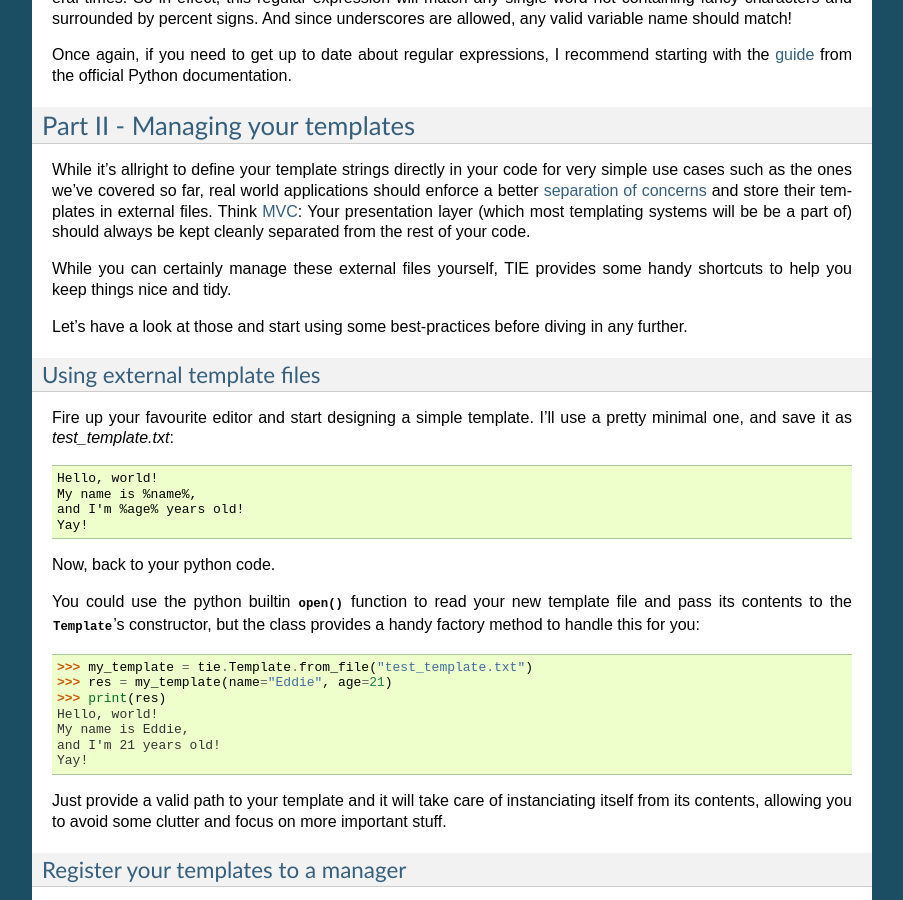
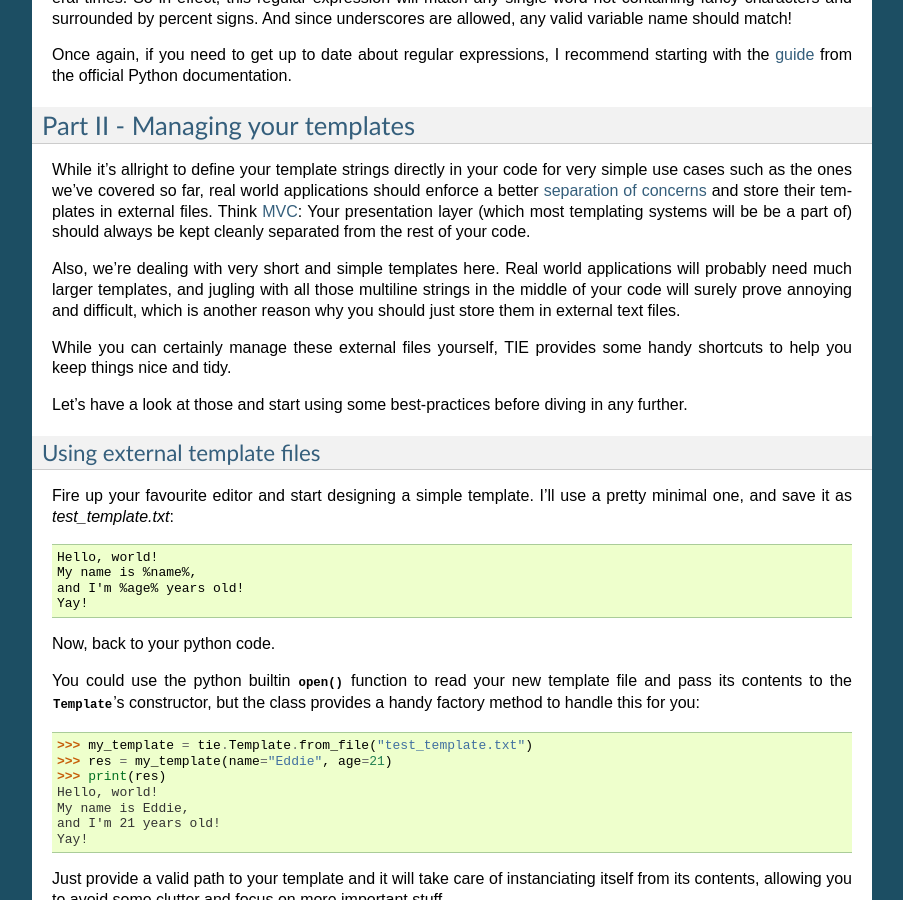
Before and after one commit to raphigaziano/TIE, a Sphinx documentation site: the page built from doc/source/tutorial.rst, in a window 1280 px wide and 900 px high, scrolled down 3265 px. Shown: the whole window, without its empty margins (198-1101 px from the left). Built offline with Sphinx 7.4.7, drawn with Linux system fonts in a browser that asks for light colours.

Commit message:
one more par explaining why external tmpl files is recommended

```diff
--- a/doc/source/tutorial.rst
+++ b/doc/source/tutorial.rst
@@ -262,6 +262,12 @@ Think `MVC <http://en.wikipedia.org/wiki/Model-view-controller>`_:
 Your presentation layer (which most templating systems will be be a part of)
 should always be kept cleanly separated from the rest of your code.
 
+Also, we're dealing with very short and simple templates here.
+Real world applications will probably need much larger templates, and jugling
+with all those multiline strings in the middle of your code will surely prove
+annoying and difficult, which is another reason why you should just store
+them in external text files.
+
 While you can certainly manage these external files yourself, TIE provides some
 handy shortcuts to help you keep things nice and tidy.
 
```
